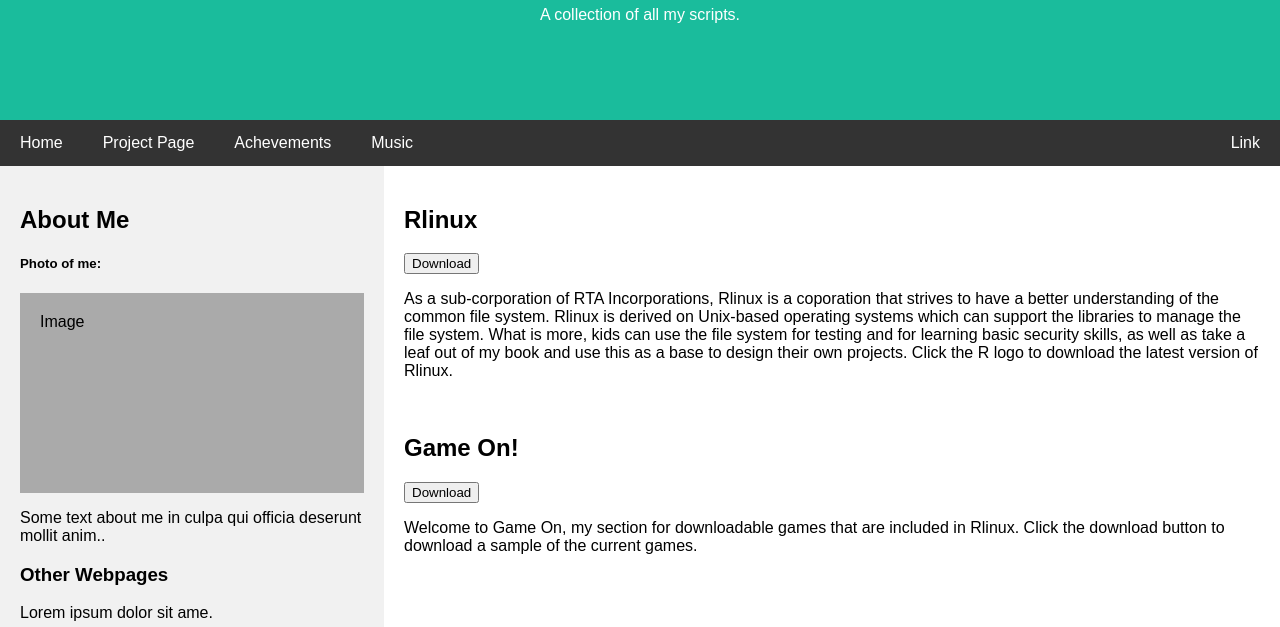
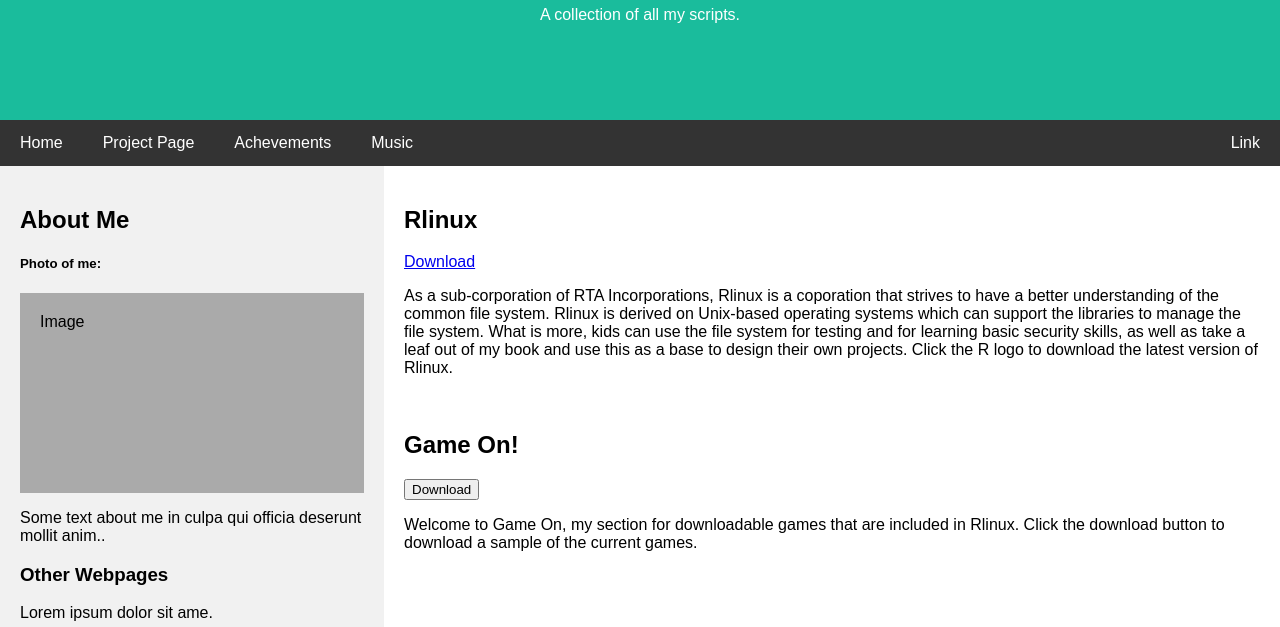
Before and after one commit to rachit-j/rachit-j_Projects.github.io, a plain HTML site: page index.html in a window 1280 px wide. Shown: the part 173-800 px from the top of the page. Drawn offline with Linux system fonts and the light colour scheme.

Commit message:
Update index.html

```diff
--- a/index.html
+++ b/index.html
@@ -149,9 +149,7 @@ body {
   </div>
   <div class="main">
     <h2>Rlinux</h2>
-    <form method="get" action="https://mega.nz/#F!2qIhwCCC!bUuuiFAMVfu0pNC0zbhoEg">
-      <button type="submit">Download</button>
-   </form>
+    <a href="https://mega.nz/#F!2qIhwCCC!bUuuiFAMVfu0pNC0zbhoEg">Download</a>
     <p>As a sub-corporation of RTA Incorporations, Rlinux is a coporation that strives to have a better understanding of the common file system. Rlinux is derived on Unix-based operating systems which can support the libraries to manage the file system. What is more, kids can use the file system for testing and for learning basic security skills, as well as take a leaf out of my book and use this as a base to design their own projects. Click the R logo to download the latest version of Rlinux.</p>
     <br>
     <h2>Game On!</h2>
```
